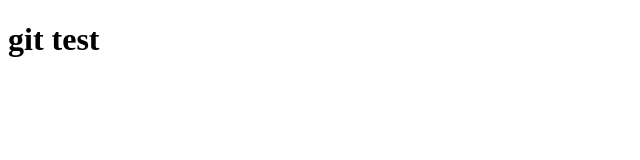
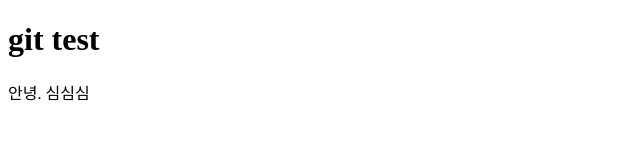
Before and after one commit to sangdon-developer/testgithub, a plain HTML site: page index.html in a window 1280 px wide. Shown: the whole page, without its empty margins (0-640 px from the left). Drawn offline with Linux system fonts and the light colour scheme.

```diff
--- a/index.html
+++ b/index.html
@@ -8,5 +8,6 @@
 </head>
 <body>
     <h1>git test</h1>
+    <div>안녕. 심심심</div>
 </body>
 </html>
```
Also changed, not shown: 1 other file.
